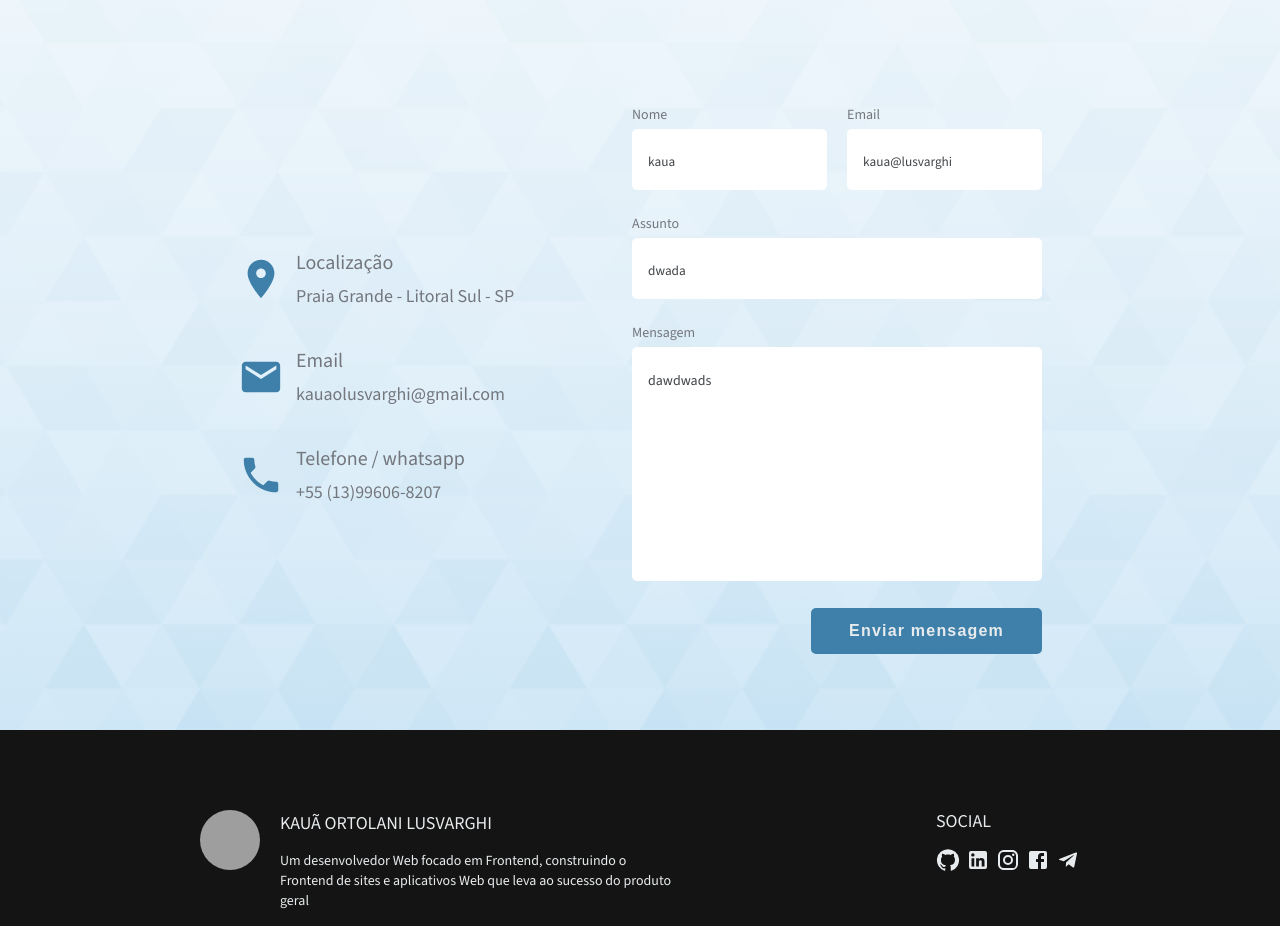
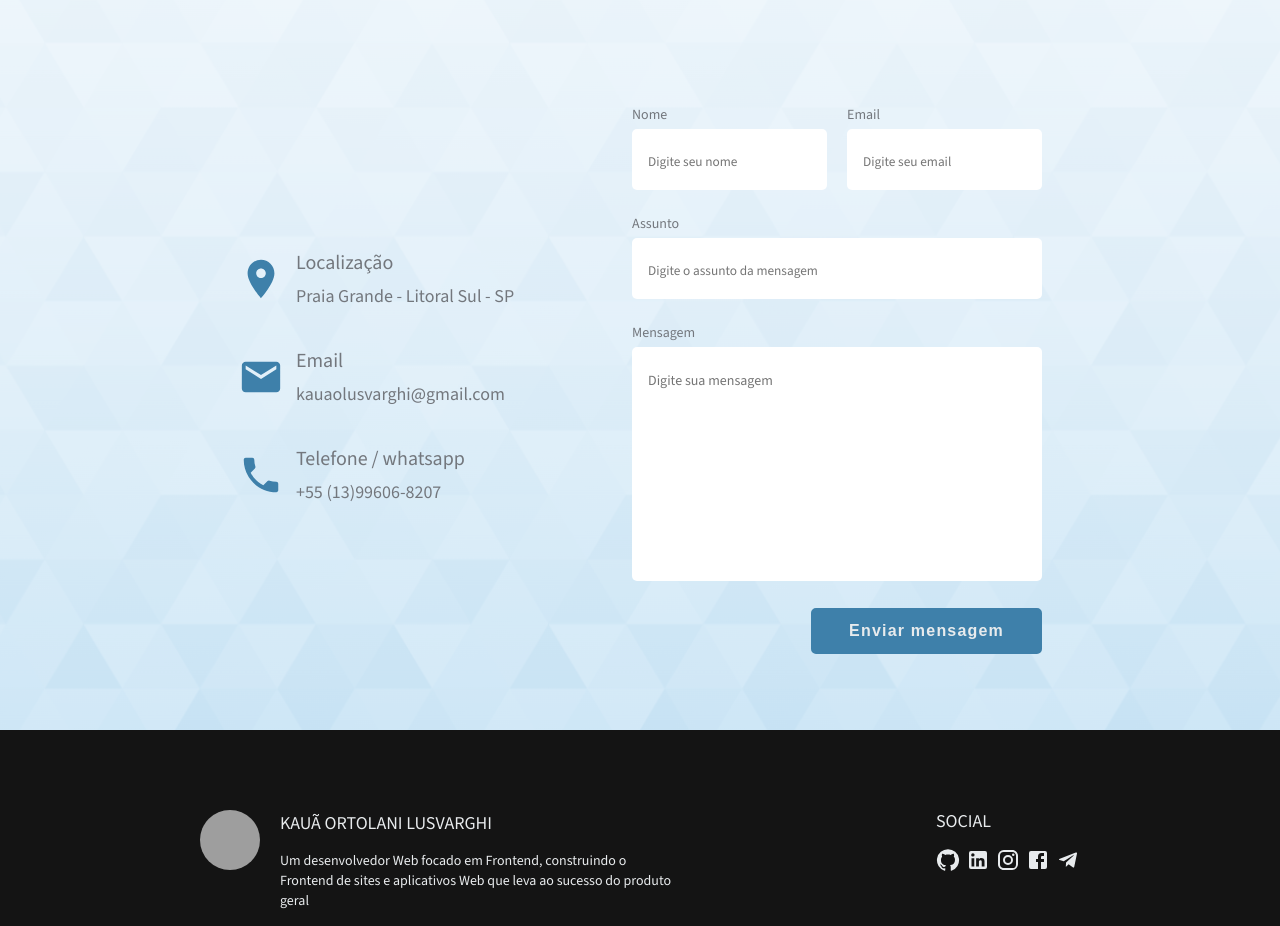
Before and after one commit to KLusvarghi/Portifolio, a Next.js app: page / in a window 1280 px wide. Shown: the part 4002-4928 px from the top of the page. Built offline with nearby package versions, Linux system fonts and the light colour scheme; no server answers; grey boxes are pictures that could not be loaded.

Commit message:
detalhes

```diff
--- a/pages/components/Contato/Form/index.tsx
+++ b/pages/components/Contato/Form/index.tsx
@@ -10,10 +10,10 @@ interface Prop {
 }
 
 const Forms = ({ size, setSuccess }: Prop) => {
-  const [name, setName] = useState('kaua');
-  const [email, setEmail] = useState('kaua@lusvarghi');
-  const [subject, setSubject] = useState('dwada');
-  const [message, setMessage] = useState('dawdwads');
+  const [name, setName] = useState('');
+  const [email, setEmail] = useState('');
+  const [subject, setSubject] = useState('');
+  const [message, setMessage] = useState('');
   const [loading, setLoading] = useState(false);
   const [error, setError] = useState(false);
 
```
